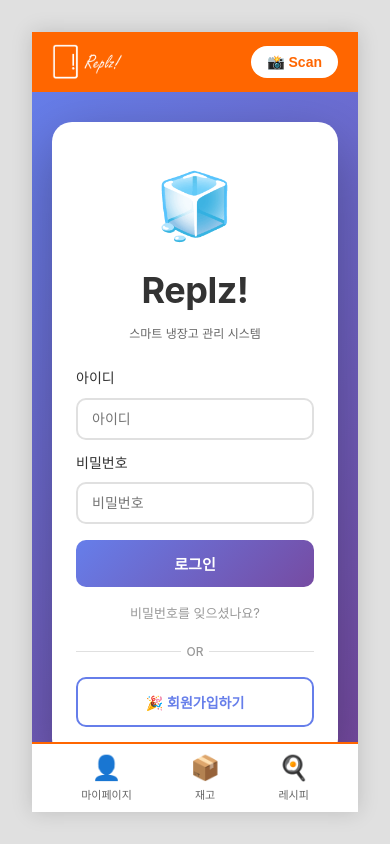
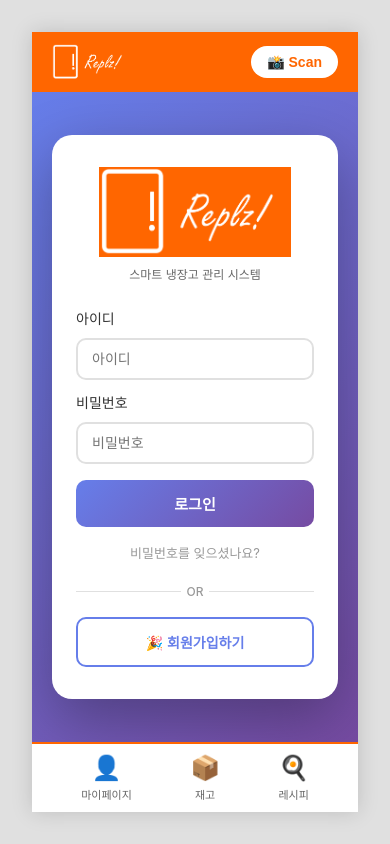
Before and after one commit to haltsh/replz-frontend, a Vue app: page /login in a window 390 px wide. Built offline with nearby package versions, Linux system fonts and the light colour scheme; no server answers; the HTML template or start-up script is replaced by a standard one.

Commit message:
changed name

```diff
--- a/src/pages/Login.vue
+++ b/src/pages/Login.vue
@@ -55,8 +55,7 @@ async function handleLogin() {
     <div class="login-container">
       <div class="login-card">
         <div class="logo">
-          <div class="icon">🧊</div>
-          <h1>Replz!</h1>
+          <img src="/logo.png" alt="Replz Logo" class="logo-image" />
           <p>스마트 냉장고 관리 시스템</p>
         </div>
 
@@ -160,12 +159,21 @@ async function handleLogin() {
   display: flex;
   flex-direction: column;
   align-items: center;
-  gap: 4px;
+  gap: 8px;
 }
 
-.icon {
-  font-size: 48px;
-  margin-bottom: 2px;
+.logo-image {
+  height: 80px;
+  width: auto;
+  object-fit: contain;
+}
+
+.logo h1 {
+  margin: 0;
+  font-size: 28px;
+  color: #333;
+  font-weight: 700;
+  letter-spacing: -0.5px;
 }
 
 .logo h1 {
@@ -330,12 +338,8 @@ async function handleLogin() {
     padding: 32px 24px;
   }
 
-  .icon {
-    font-size: 64px;
-  }
-
-  .logo h1 {
-    font-size: 36px;
+  .logo-image {
+    height: 90px;
   }
 }
 </style>
```
